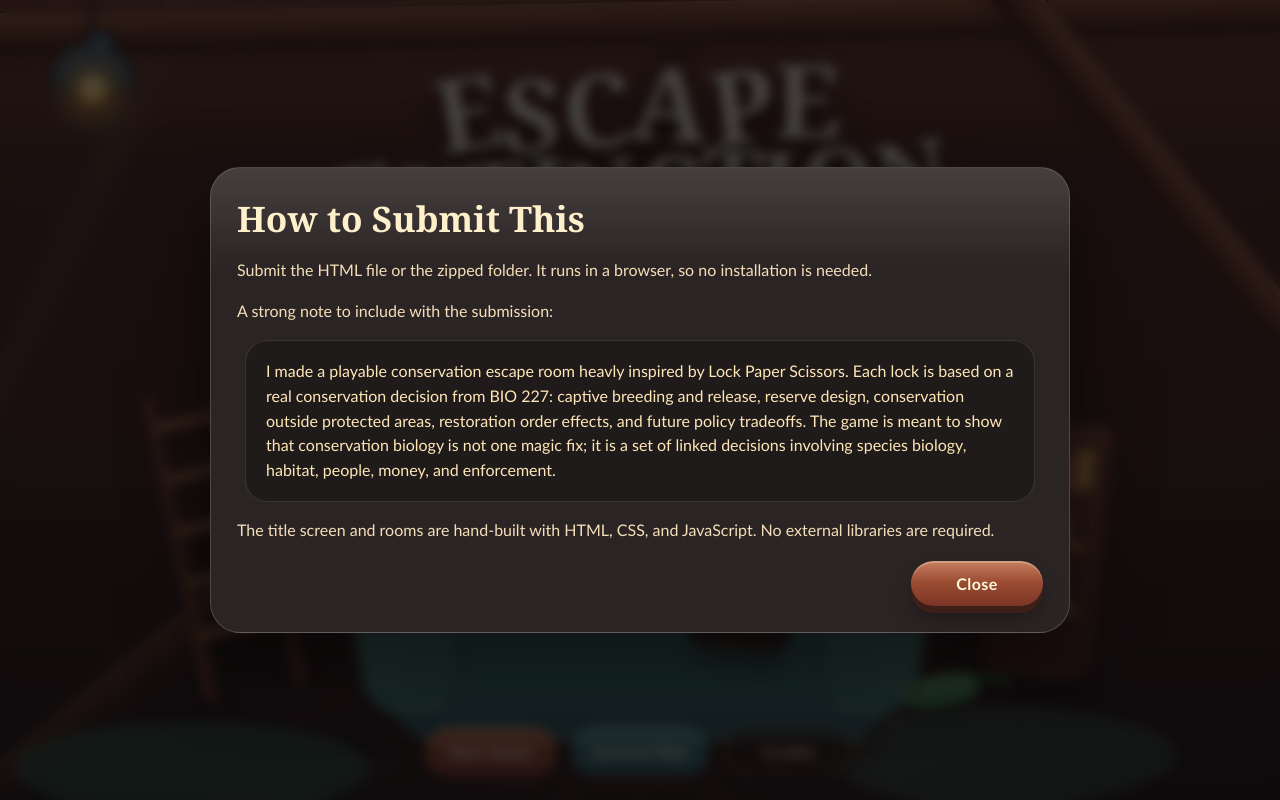
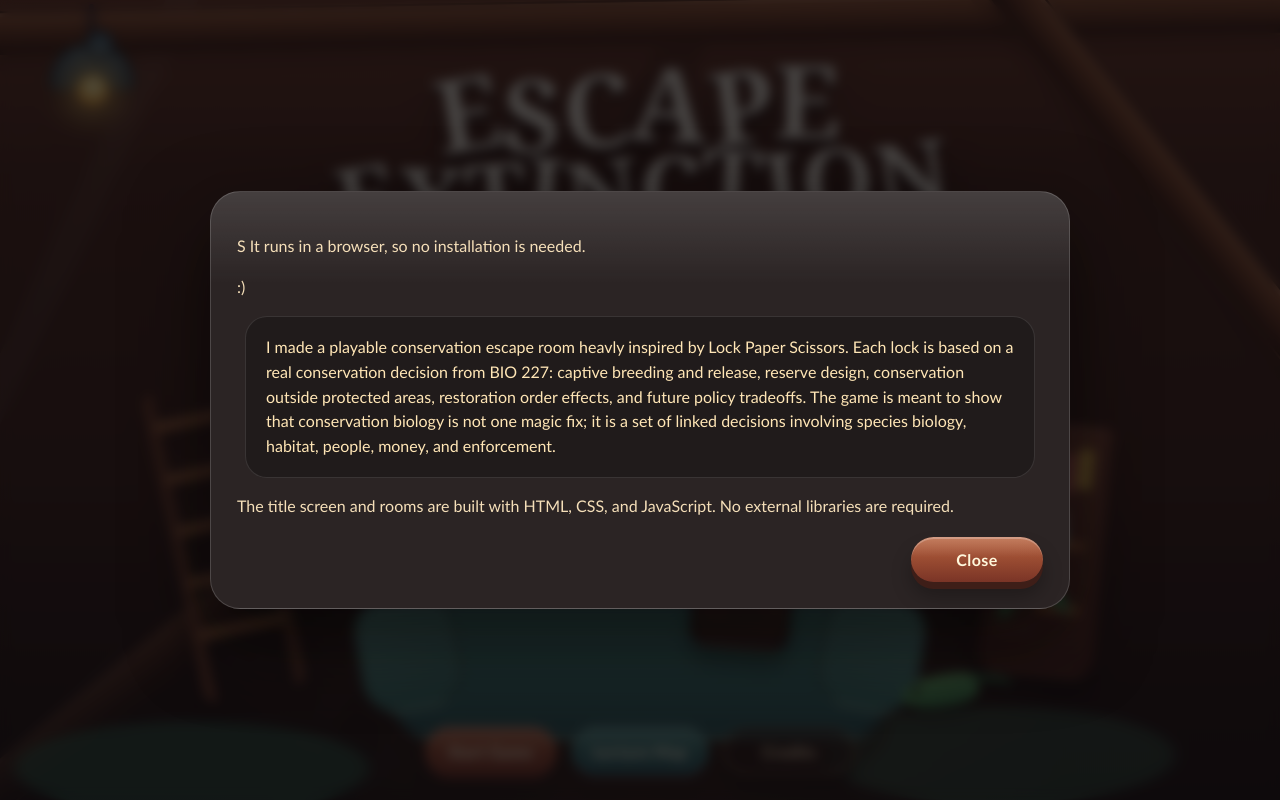
Before and after one commit to theRylCo/Bio227EscapeRoom, a plain HTML site: page index.html in a window 1280 px wide. Both pictures are taken after a click on the button "Credits". Drawn offline with Linux system fonts and the light colour scheme.

Commit message:
Update index.html

```diff
--- a/index.html
+++ b/index.html
@@ -2112,13 +2112,13 @@
 
     function openAbout() {
       openModal(`
-        <h2 id="modalTitle">How to Submit This</h2>
-        <p>Submit the HTML file or the zipped folder. It runs in a browser, so no installation is needed.</p>
-        <p>A strong note to include with the submission:</p>
+        <h2 id="modalTitle"></h2>
+        <p>S It runs in a browser, so no installation is needed.</p>
+        <p> :) </p>
         <div class="reflection-box" style="margin-top:12px;">
           I made a playable conservation escape room heavly inspired by Lock Paper Scissors. Each lock is based on a real conservation decision from BIO 227: captive breeding and release, reserve design, conservation outside protected areas, restoration order effects, and future policy tradeoffs. The game is meant to show that conservation biology is not one magic fix; it is a set of linked decisions involving species biology, habitat, people, money, and enforcement.
         </div>
-        <p>The title screen and rooms are hand-built with HTML, CSS, and JavaScript. No external libraries are required.</p>
+        <p>The title screen and rooms are built with HTML, CSS, and JavaScript. No external libraries are required.</p>
         <div class="close-row"><button class="btn" data-close>Close</button></div>
       `);
       modalContent.querySelector("[data-close]").addEventListener("click", closeModal);
```
